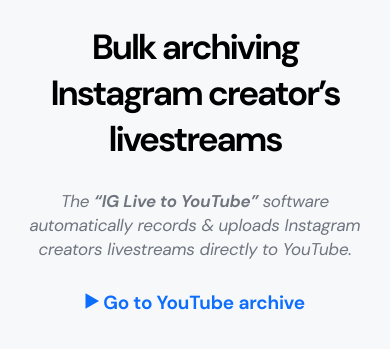
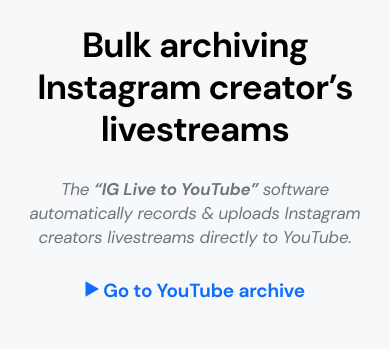
Before and after one commit to mattwelter/IGLivetoYouTube-Landing, a plain HTML site: page index.html in a window 390 px wide. Shown: the part 205-554 px from the top of the page. Drawn offline with Linux system fonts and the light colour scheme.

Commit message:
Update styles.css

```diff
--- a/styles.css
+++ b/styles.css
@@ -21,7 +21,7 @@ h1 {
 	font-family: 'DM Sans Bold';
 	font-weight: normal;
 	font-size: 35px;
-	line-height: 46px;
+	line-height: 42px;
 	letter-spacing: -0.02em;
 	text-align: center;
 }
@@ -66,9 +66,6 @@ h1 {
 @media screen and (max-width: 425px) {
 	.width {
 		width: 100%;
-	}
-	h1 {
-		letter-spacing: -0.06em;
 	}
 	#wrapper {
 		margin-top: 125px;
```
